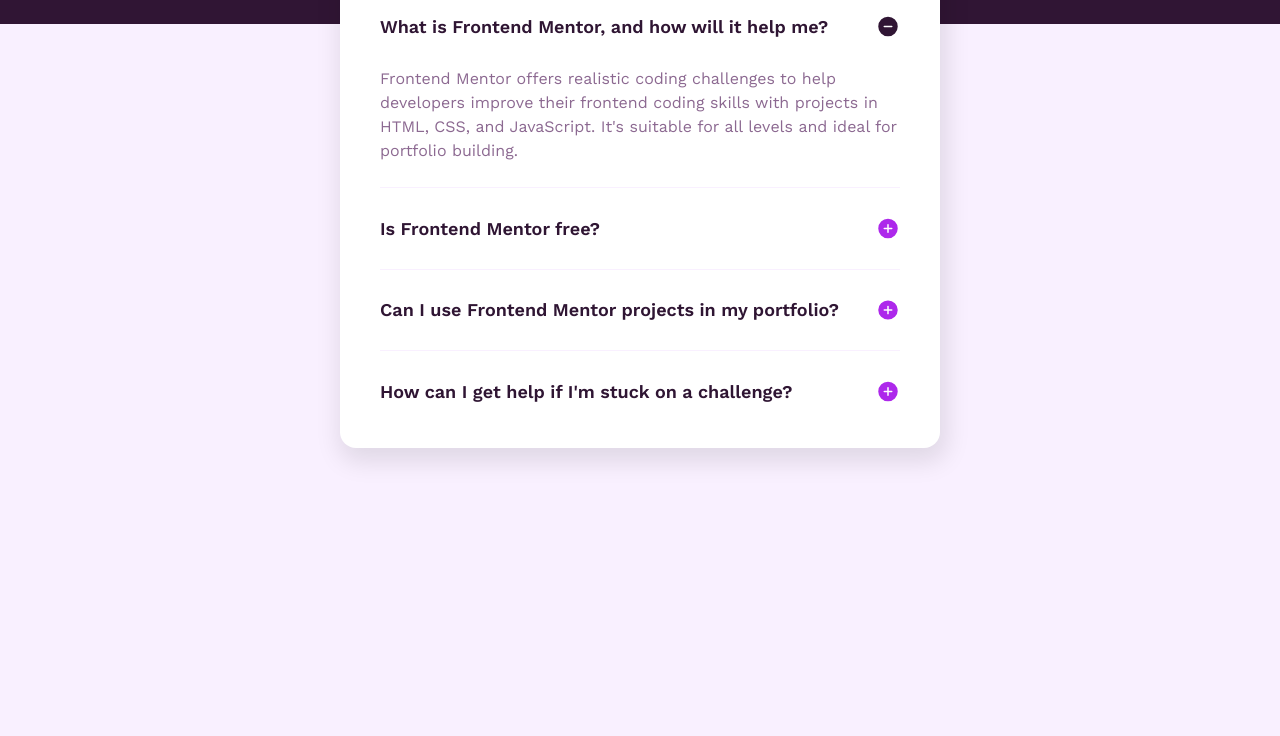
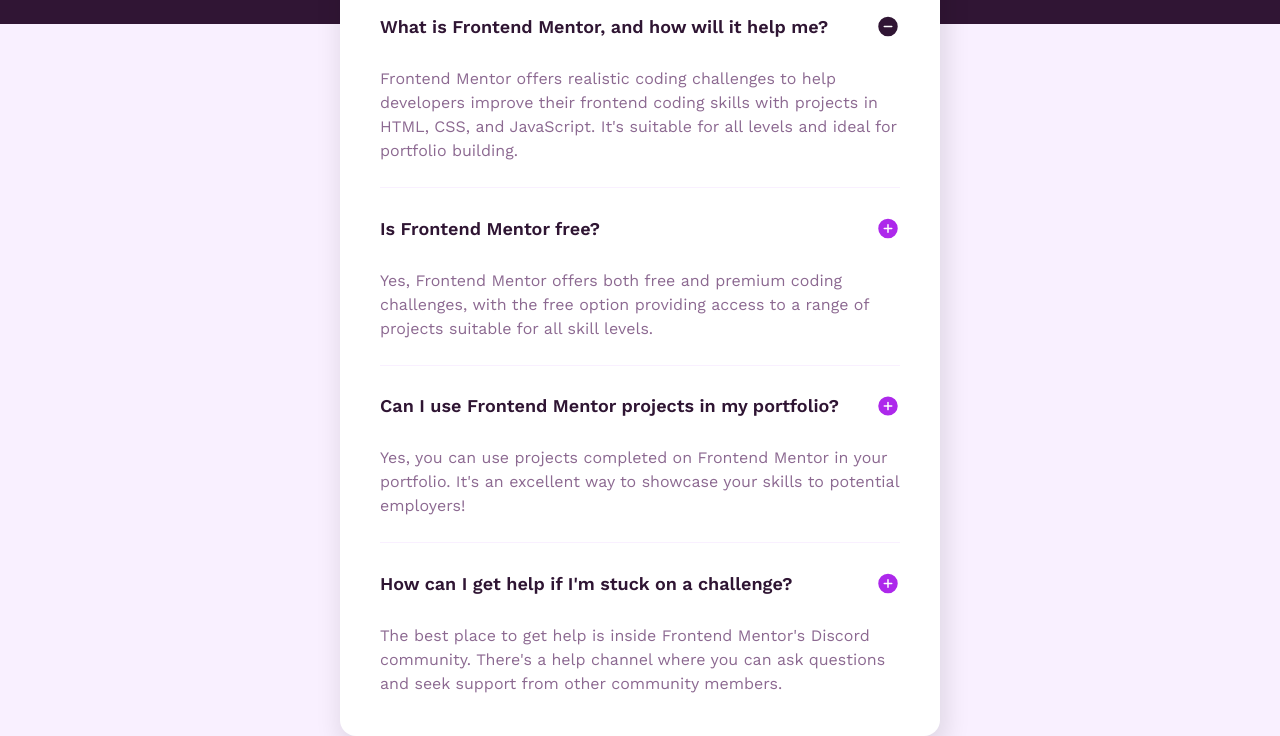
Before and after one commit to Polaris-algedi/frontendmentor-faq-accordion, a website built with Vite: page index.html in a window 1280 px wide. Shown: the part 296-1032 px from the top of the page. Before the commit the page ends 968 px from the top, so only its background shows below. Built offline with nearby package versions, Linux system fonts and the light colour scheme.

Commit message:
Marks first FAQ open and reveals answers
Marks the first FAQ item as open by adding an "open" class and removes "hidden" classes from the other answers so they display by default.

Improves initial FAQ visibility and simplifies state handling for styling and testing.

```diff
--- a/index.html
+++ b/index.html
@@ -38,7 +38,7 @@
             <h2>What is Frontend Mentor, and how will it help me?</h2>
             <img src="/images/icon-minus.svg" alt="minus icon" />
           </div>
-          <p>
+          <p class="open">
             Frontend Mentor offers realistic coding challenges to help
             developers improve their frontend coding skills with projects in
             HTML, CSS, and JavaScript. It's suitable for all levels and ideal
@@ -55,7 +55,7 @@
             <h2>Is Frontend Mentor free?</h2>
             <img src="/images/icon-plus.svg" alt="plus icon" />
           </div>
-          <p class="hidden">
+          <p>
             Yes, Frontend Mentor offers both free and premium coding challenges,
             with the free option providing access to a range of projects
             suitable for all skill levels.
@@ -71,7 +71,7 @@
             <h2>Can I use Frontend Mentor projects in my portfolio?</h2>
             <img src="/images/icon-plus.svg" alt="plus icon" />
           </div>
-          <p class="hidden">
+          <p>
             Yes, you can use projects completed on Frontend Mentor in your
             portfolio. It's an excellent way to showcase your skills to
             potential employers!
@@ -87,7 +87,7 @@
             <h2>How can I get help if I'm stuck on a challenge?</h2>
             <img src="/images/icon-plus.svg" alt="plus icon" />
           </div>
-          <p class="hidden">
+          <p>
             The best place to get help is inside Frontend Mentor's Discord
             community. There's a help channel where you can ask questions and
             seek support from other community members.
```
